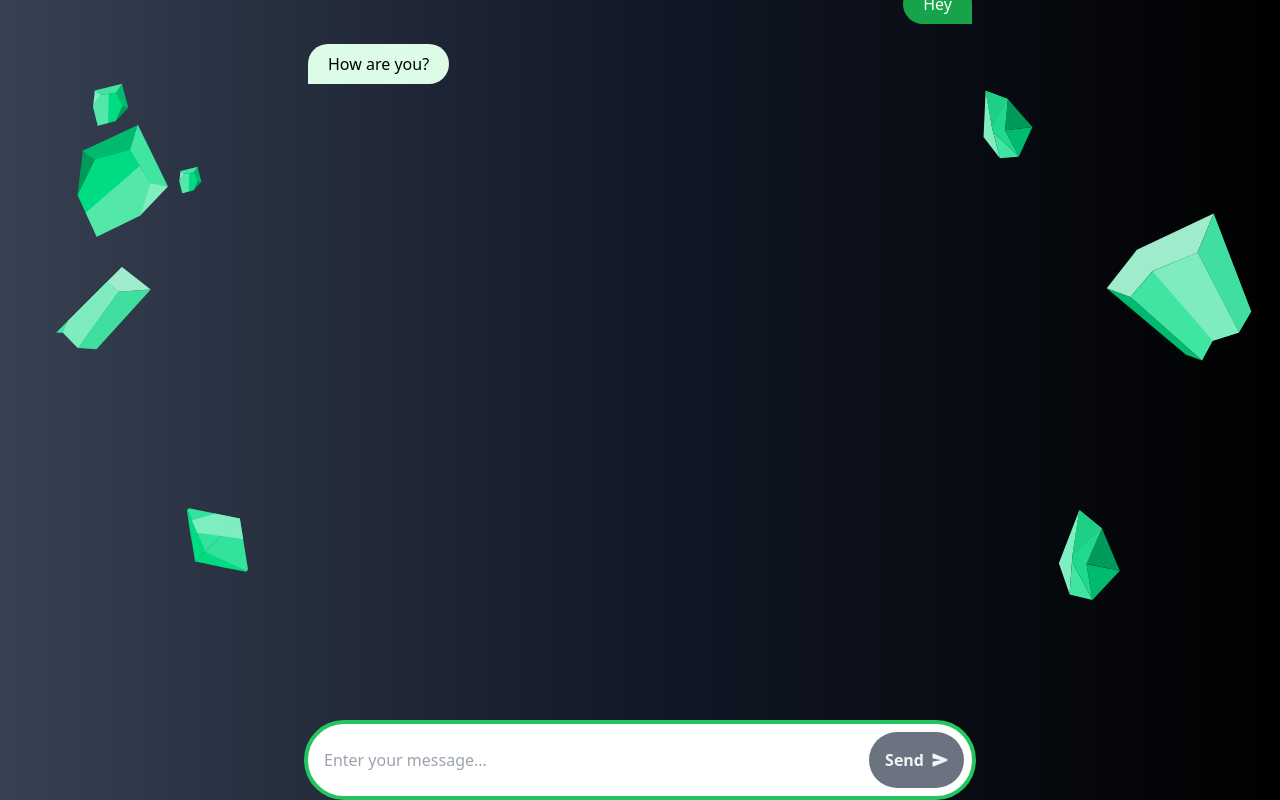
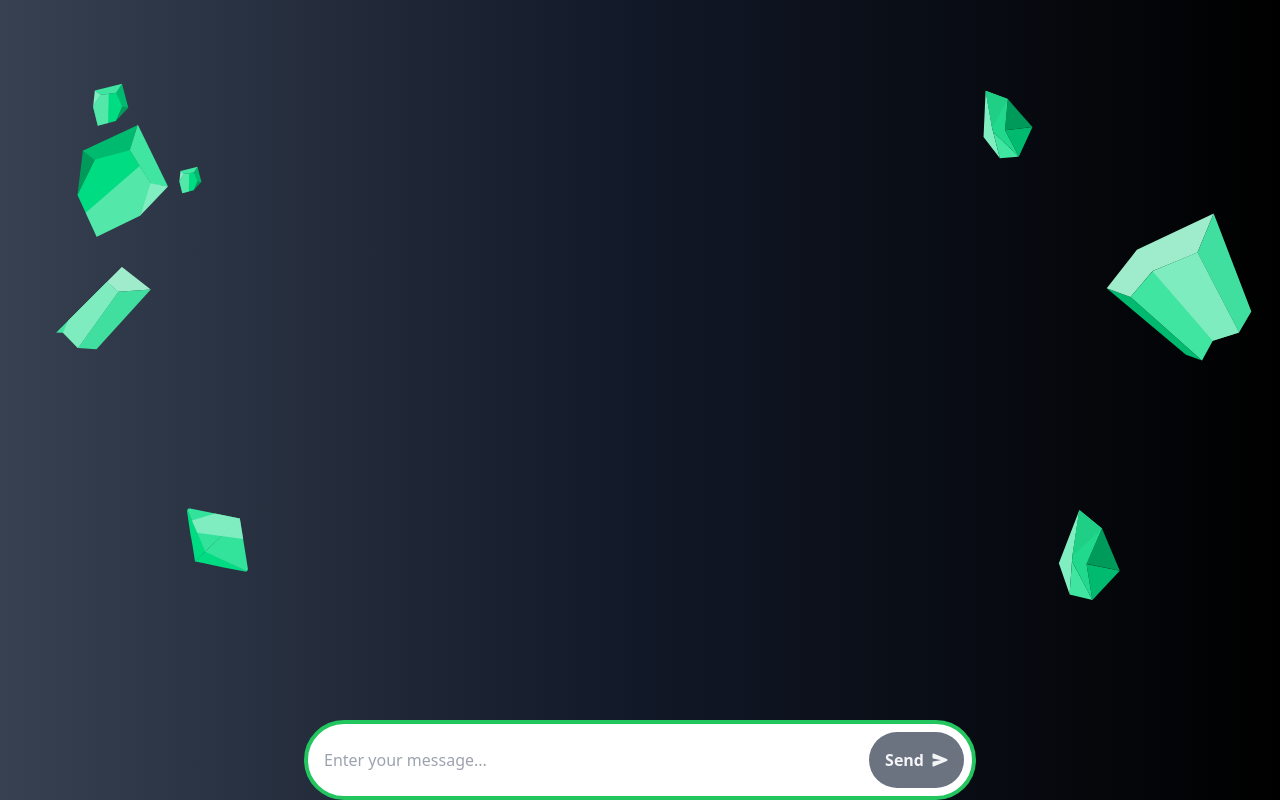
Before and after one commit to abhishekashyap/here-for-you, a React (Vite) app: page /chat in a window 1280 px wide. Built offline with nearby package versions, Linux system fonts and the light colour scheme.

Commit message:
feat: add message send feature

```diff
--- a/src/components/chat/MessageBox.tsx
+++ b/src/components/chat/MessageBox.tsx
@@ -1,12 +1,49 @@
+import { useState } from "react";
 import { BotMessage } from "./messages/BotMessage";
+import { Message } from "./messages/types";
 import { UserMessage } from "./messages/UserMessage";
 
-export default function MessageBox() {
+export default function MessageBox({ messages }: { messages: Message[] }) {
+  // const [chats, Chats] = useState([
+  //   <BotMessage>Hello Buddy</BotMessage>,
+  //   <UserMessage>Hey</UserMessage>,
+  //   <BotMessage>How are you?</BotMessage>,
+  //   <UserMessage>I'm good, how are you?</UserMessage>,
+  //   <BotMessage>I'm also good. So how are you feeling?</BotMessage>,
+  //   <UserMessage>I'm feeling good</UserMessage>,
+  //   <BotMessage>
+  //     Well there's no need to be shy with me. You can share anything without
+  //     hesitation. All your secrets are safe with me.
+  //   </BotMessage>,
+  //   <BotMessage>So tell me what's going on?</BotMessage>,
+  //   <UserMessage>I haven't been feeling good lately</UserMessage>,
+  //   <BotMessage>Hmm?</BotMessage>,
+  //   <UserMessage>
+  //     Everything around me seems so dull. I don't like my course, I haven't been
+  //     eating properly, not working out.
+  //   </UserMessage>,
+  //   <UserMessage>
+  //     Everything that I try to do just keeps on falling apart. It feels like
+  //     everything is against me.
+  //   </UserMessage>,
+  //   <UserMessage>
+  //     There's no friend that I can reach out to, who can hear me out. Everyone
+  //     around me seems so busy.
+  //   </UserMessage>,
+  //   <UserMessage>
+  //     I see no point in living. Like what's the point in living if eventually
+  //     everyone is going to die?
+  //   </UserMessage>,
+  // ]);
   return (
     <div className="flex flex-col pb-2 flex-nowrap h-[50rem] overflow-auto hide-scrollbar">
-      <BotMessage>Hello Buddy</BotMessage>
-      <UserMessage>Hey</UserMessage>
-      <BotMessage>How are you?</BotMessage>
+      {messages.map((msg) =>
+        msg.type === "bot" ? (
+          <BotMessage key={msg.id}>{msg.message}</BotMessage>
+        ) : (
+          <UserMessage key={msg.id}>{msg.message}</UserMessage>
+        )
+      )}
     </div>
   );
 }
--- a/src/components/chat/TextBox.tsx
+++ b/src/components/chat/TextBox.tsx
@@ -1,9 +1,25 @@
 import { useState } from "react";
 import { IoSend } from "react-icons/io5";
+import { Message } from "./messages/types";
 
-export default function TextBox() {
+export default function TextBox({
+  setMessages,
+}: {
+  setMessages: React.Dispatch<React.SetStateAction<Message[]>>;
+}) {
   const [message, setMessage] = useState("");
   const [isFocused, setIsFocused] = useState(true);
+  const onSubmit = () => {
+    setMessages((prevMessages) => [
+      ...prevMessages,
+      {
+        id: prevMessages.length + 10,
+        type: "user",
+        message,
+      },
+    ]);
+    setMessage("");
+  };
   return (
     <div
       className={`h-20 bottom-2 flex rounded-full bg-white w-full transition-all border-4 ${
@@ -18,6 +34,7 @@ export default function TextBox() {
         placeholder="Enter your message..."
         value={message}
         onChange={(e) => setMessage(e.target.value)}
+        onKeyDown={(e) => (e.key === "Enter" ? onSubmit() : null)}
         autoFocus
       />
       <button
@@ -26,6 +43,7 @@ export default function TextBox() {
           message.length > 0 ? "bg-green-500" : "bg-gray-500 cursor-not-allowed"
         }`}
         disabled={message.length === 0}
+        onClick={() => onSubmit()}
       >
         Send <IoSend className="ml-2" />
       </button>
--- a/src/components/chat/messages/BotMessage.tsx
+++ b/src/components/chat/messages/BotMessage.tsx
@@ -1,6 +1,6 @@
 export const BotMessage: React.FC = ({ children }) => {
   return (
-    <div className="bg-green-100 py-2 px-5 m-1 rounded-tl-full w-fit rounded-r-full hyphens-auto max-w-[50%] text-black mb-4">
+    <div className="bg-green-100 py-2 px-5 m-1 rounded-tl-3xl w-fit rounded-r-3xl hyphens-auto max-w-[50%] text-black mb-4">
       {children}
     </div>
   );
--- a/src/components/chat/messages/UserMessage.tsx
+++ b/src/components/chat/messages/UserMessage.tsx
@@ -2,7 +2,7 @@ import React from "react";
 
 export const UserMessage: React.FC = ({ children }) => {
   return (
-    <div className="bg-green-600 py-2 px-5 m-1 rounded-tr-full rounded-l-full hyphens-auto w-fit max-w-[50%] text-white self-end mb-4">
+    <div className="bg-green-600 py-2 px-5 m-1 rounded-tr-3xl rounded-l-3xl hyphens-auto w-fit max-w-[50%] text-white self-end mb-4">
       {children}
     </div>
   );
--- /dev/null
+++ b/src/components/chat/messages/messages.ts
@@ -0,0 +1,35 @@
+import { Message } from "./types";
+
+export const botMessages: Message[] = [
+  {
+    id: 1,
+    type: "bot",
+    message: "Hello Buddy",
+  },
+  {
+    id: 2,
+    type: "bot",
+    message: "How are you?",
+  },
+  {
+    id: 3,
+    type: "bot",
+    message: "I'm also good. So how are you feeling?",
+  },
+  {
+    id: 4,
+    type: "bot",
+    message:
+      "Well there's no need to be shy with me. You can share anything without hesitation. All your secrets are safe with me.",
+  },
+  {
+    id: 5,
+    type: "bot",
+    message: "So tell me what's going on?",
+  },
+  {
+    id: 6,
+    type: "bot",
+    message: "Hmm?",
+  },
+];
--- /dev/null
+++ b/src/components/chat/messages/types.ts
@@ -0,0 +1,5 @@
+export type Message = {
+  id: number;
+  type: "bot" | "user";
+  message: string;
+};
--- a/src/pages/Chat/Chat.tsx
+++ b/src/pages/Chat/Chat.tsx
@@ -1,14 +1,20 @@
+import { useState } from "react";
 import MessageBox from "../../components/chat/MessageBox";
+import { botMessages } from "../../components/chat/messages/messages";
+import { Message } from "../../components/chat/messages/types";
 import TextBox from "../../components/chat/TextBox";
 import ContentLayout from "../../layout/ContentLayout";
 
-const Chat = () => (
-  <ContentLayout>
-    <div className="flex flex-col w-full mt-10">
-      <MessageBox />
-      <TextBox />
-    </div>
-  </ContentLayout>
-);
+const Chat = () => {
+  const [messages, setMessages] = useState<Message[]>([botMessages[0]]);
+  return (
+    <ContentLayout>
+      <div className="flex flex-col w-full mt-10">
+        <MessageBox messages={messages} />
+        <TextBox setMessages={setMessages} />
+      </div>
+    </ContentLayout>
+  );
+};
 
 export default Chat;
```
